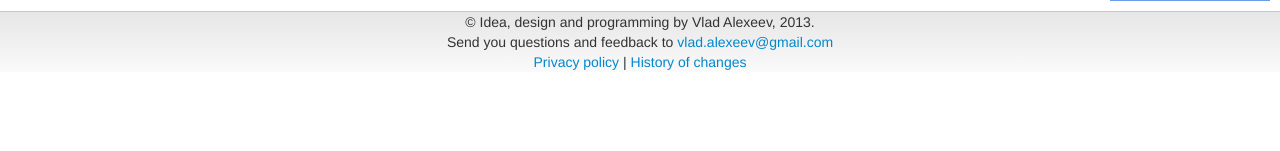
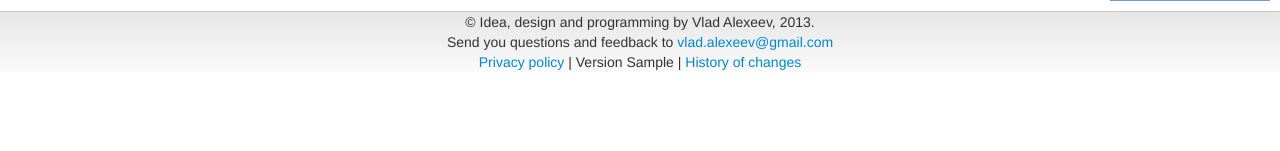
Before and after one commit to vladalexeev/grid-paint, a Django app: template grid-paint/templates/index.html in a window 1280 px wide. Shown: the part 649-800 px from the top of the page. Run offline with Django 3.2, Linux system fonts and the light colour scheme; the template is opened without the code that fills it: most values are stand-ins (such as "Sample title", 1, 10 or a date in 2020); some libraries are stand-ins or nearby versions.

Commit message:
Show version at the bottom of the page.

```diff
--- a/grid-paint/pages/common.py
+++ b/grid-paint/pages/common.py
@@ -56,6 +56,7 @@ class BasicRequestHandler(webapp.RequestHandler):
         """Вывод шаблона в выходной поток"""
         template_values['user_info']=self.user_info
         template_values['settings']=self.settings
+        template_values['app_version']=os.environ.get('CURRENT_VERSION_ID').split('.')[0]
         path = os.path.join(os.path.dirname(__file__), "../"+template_name)
         self.response.out.write(template.render(path, template_values))
 
--- a/grid-paint/templates/base-adv.html
+++ b/grid-paint/templates/base-adv.html
@@ -33,7 +33,7 @@ src="http://pagead2.googlesyndication.com/pagead/show_ads.js">
 <div class="common-page-footer">
 &copy; Idea, design and programming by Vlad Alexeev, 2013.<br>
 Send you questions and feedback to <a href="mailto:vlad.alexeev@gmail.com">vlad.alexeev@gmail.com</a><br>
-<a href="/privacy-policy">Privacy policy</a> | <a href="/history">History of changes</a>
+<a href="/privacy-policy">Privacy policy</a> | Version {{ app_version }} | <a href="/history">History of changes</a>
 </div>
 {%  endblock footer%}
 
```
